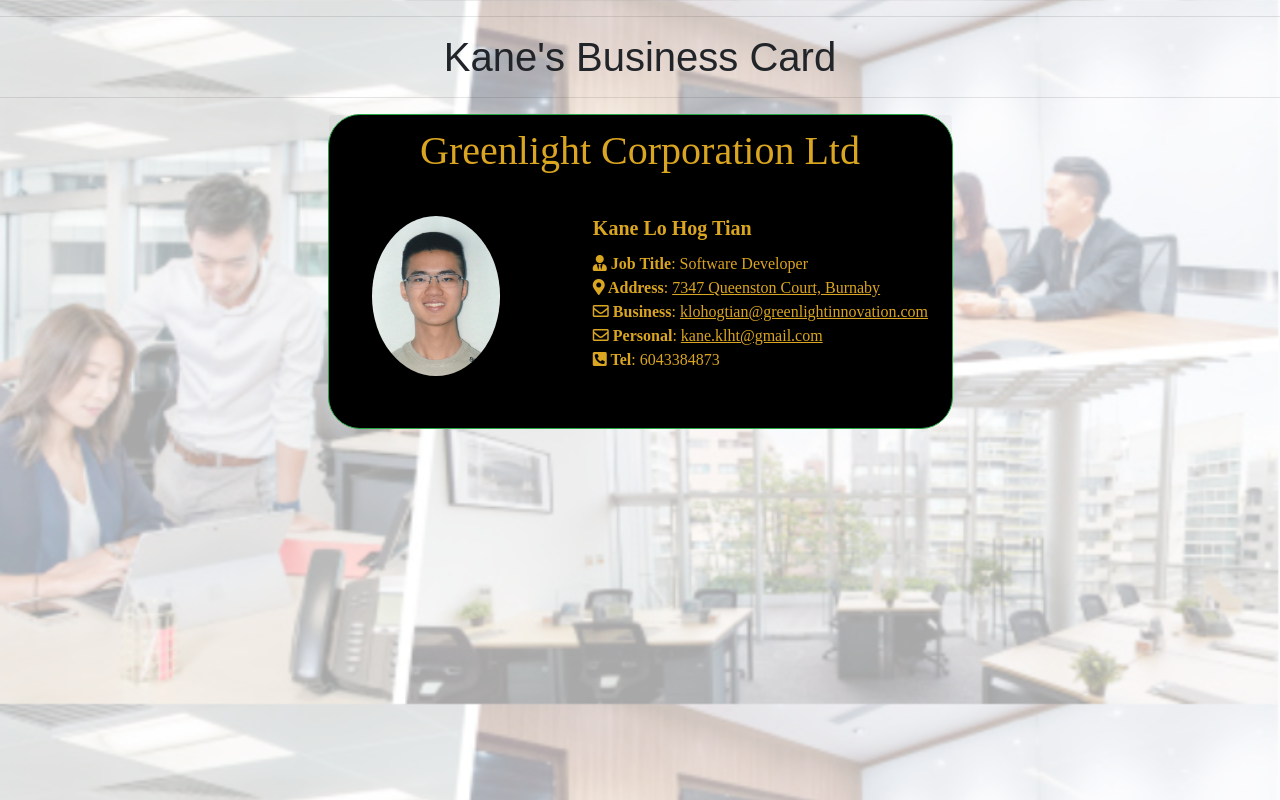
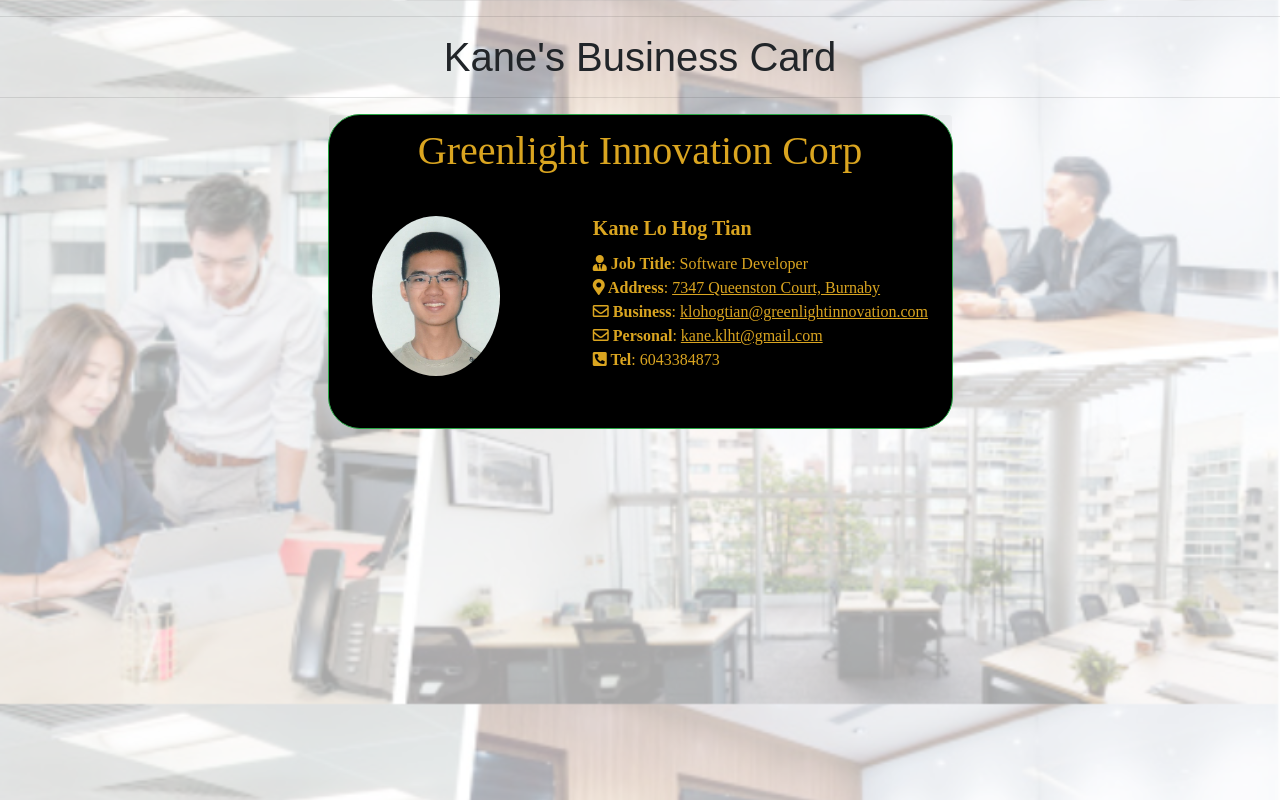
Before and after one commit to KaneLo97/KaneLo97.github.io, a plain HTML site: page business_card.html in a window 1280 px wide. Drawn offline with nearby package versions, Linux system fonts and the light colour scheme.

Commit message:
changed header name

```diff
--- a/business_card.html
+++ b/business_card.html
@@ -20,7 +20,7 @@
         <div class="container col d-flex justify-content-center">
             <div class="card border border-success">
                 <div class="card-header text-center">
-                    <h1>Greenlight Corporation Ltd</h1>
+                    <h1>Greenlight Innovation Corp</h1>
                 </div>
                 <div class="card-body">
                      <div class="row">
```
